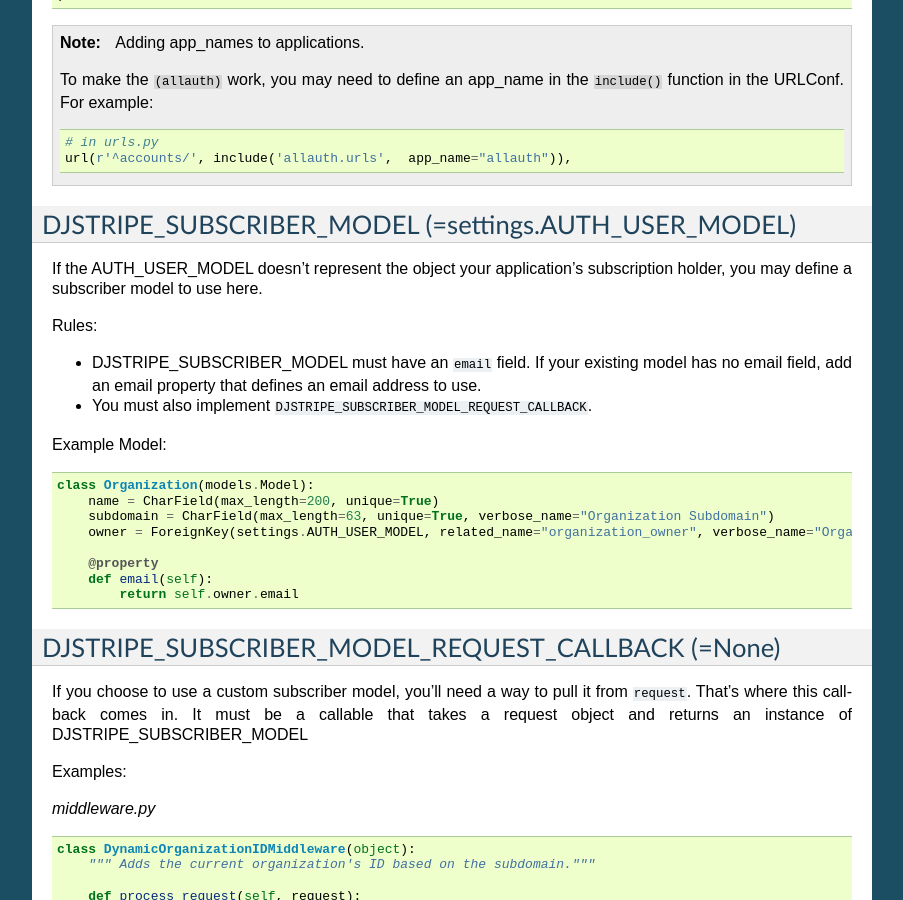
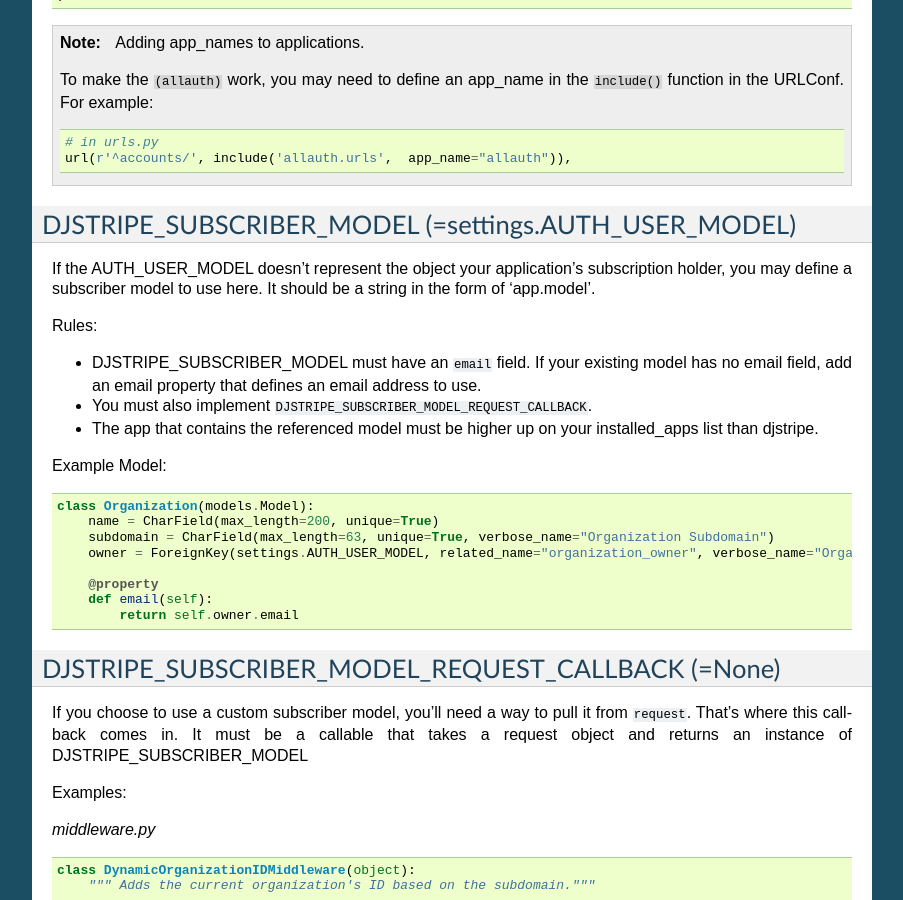
Before and after one commit to dj-stripe/dj-stripe, a Sphinx documentation site: the page built from docs/settings.rst, in a window 1280 px wide and 900 px high, scrolled down 2037 px. Shown: the whole window, without its empty margins (198-1101 px from the left). Built offline with Sphinx 7.4.7, drawn with Linux system fonts in a browser that asks for light colours.

Commit message:
Added docs about registered apps.

```diff
--- a/docs/settings.rst
+++ b/docs/settings.rst
@@ -118,12 +118,13 @@ Example:
 DJSTRIPE_SUBSCRIBER_MODEL (=settings.AUTH_USER_MODEL)
 ======================================================
 
-If the AUTH_USER_MODEL doesn't represent the object your application's subscription holder, you may define a subscriber model to use here.
+If the AUTH_USER_MODEL doesn't represent the object your application's subscription holder, you may define a subscriber model to use here. It should be a string in the form of 'app.model'.
 
 Rules:
 
 * DJSTRIPE_SUBSCRIBER_MODEL must have an ``email`` field. If your existing model has no email field, add an email property that defines an email address to use.
 * You must also implement ``DJSTRIPE_SUBSCRIBER_MODEL_REQUEST_CALLBACK``.
+* The app that contains the referenced model must be higher up on your installed_apps list than djstripe.
 
 Example Model:
 
```
